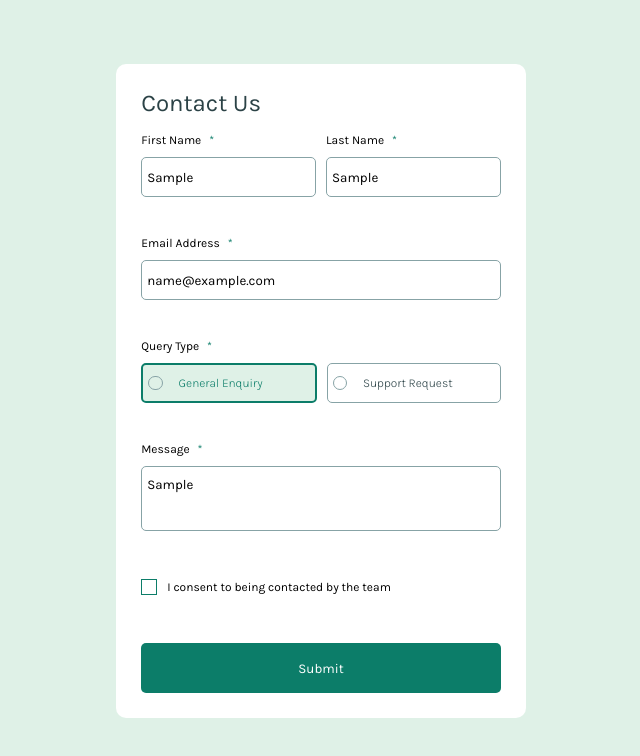
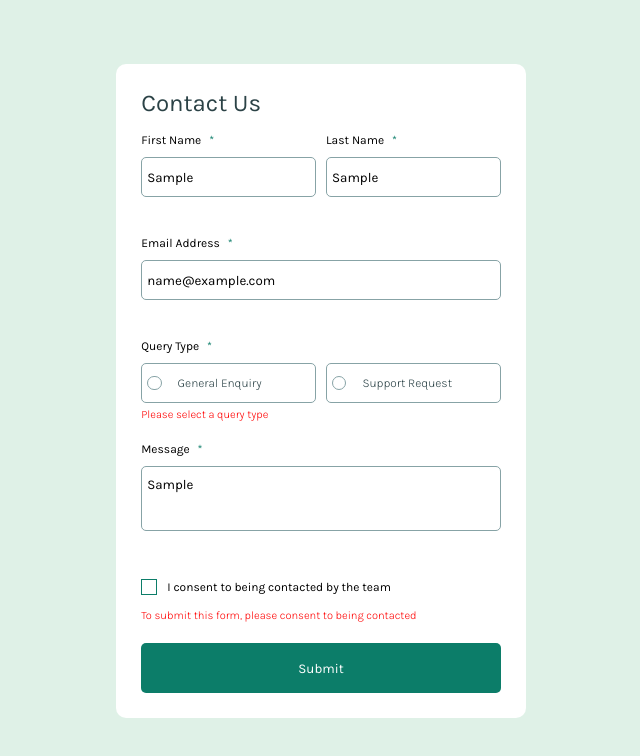
Before and after one commit to TonyHansord/fem-contact-form, a plain HTML site: page index.html in a window 1280 px wide. Both pictures are taken after typing "Sample", "Sample", "name@example.com", "Sample" into the empty fields and a click on the button "Submit". Shown: the whole page, without its empty margins (319-959 px from the left). Drawn offline with Linux system fonts and the light colour scheme.

Commit message:
added form validation

```diff
--- a/index.html
+++ b/index.html
@@ -27,26 +27,28 @@
             <div class="form-field">
               <label for="first_name" class="field-label"> First Name </label>
               <input type="text" id="first_name" name="first_name" required />
-              <p class="error-message">This field is required</p>
+              <p class="error-message hidden">This field is required</p>
             </div>
             <div class="form-field">
               <label for="last_name" class="field-label"> Last Name </label>
               <input type="text" id="first_name" name="first_name" required />
-              <p class="error-message">This field is required</p>
+              <p class="error-message hidden">This field is required</p>
             </div>
           </div>
           <div class="email">
             <div class="form-field">
               <label for="email" class="field-label"> Email Address </label>
               <input type="email" id="email" name="email" required />
-              <p class="error-message">Please enter a valid email address</p>
+              <p class="error-message hidden">
+                Please enter a valid email address
+              </p>
             </div>
           </div>
           <div class="query-type">
             <div class="form-field">
               <label for="query_type" class="field-label"> Query Type </label>
               <div class="radio-group">
-                <label for="general_enquiry" class="is-checked"
+                <label for="general_enquiry"
                   ><input
                     type="radio"
                     id="general_enquiry"
@@ -65,14 +67,14 @@
                   />Support Request</label
                 >
               </div>
-              <p class="error-message">Please select a query type</p>
+              <p class="error-message hidden">Please select a query type</p>
             </div>
           </div>
           <div class="message">
             <div class="form-field">
               <label for="message" class="field-label"> Message </label>
               <textarea id="message" name="message" required></textarea>
-              <p class="error-message">This field is required</p>
+              <p class="error-message hidden">This field is required</p>
             </div>
           </div>
 
@@ -89,7 +91,7 @@
                 I consent to being contacted by the team
               </label>
             </div>
-            <p class="error-message">
+            <p class="error-message hidden">
               To submit this form, please consent to being contacted
             </p>
           </div>
--- a/index.js
+++ b/index.js
@@ -1,5 +1,3 @@
-
-
 const queryTypes = document.querySelectorAll('input[type="radio"]')
 
 // Handle query type change
@@ -18,5 +16,52 @@ queryTypes.forEach(queryType => {
 
 // Handle form validation
 
+const inputs = document.querySelectorAll('input')
+const message = document.querySelector('textarea')
+const consent = document.querySelector('input[type="checkbox"]')
+const submitButton = document.querySelector('button')
+const errorMessages = document.querySelectorAll('.error-message')
+
+const fields = [...inputs, message]
+
+const validateForm = () => {
+  errorMessages.forEach(errorMessage => {
+    errorMessage.classList.add('hidden')
+  })
+
+  let isValid = true
+
+  for (const field of fields) {
+    if (field.value === '') {
+      console.log(field.parentElement)
+      field.parentElement.lastElementChild.classList.remove('hidden')
+
+      isValid = false
+    }
+  }
+
+  if (document.querySelector('.is-checked') === null) {
+    document
+      .querySelector('.query-type .form-field')
+      .lastElementChild.classList.remove('hidden')
+    isValid = false
+  }
+
+  if (!consent.checked) {
+    consent.parentElement.parentElement.lastElementChild.classList.remove(
+      'hidden'
+    )
+    isValid = false
+  }
+  return isValid
+}
+
+submitButton.addEventListener('click', e => {
+  console.log('submit button clicked')
+
+  if (!validateForm()) {
+    e.preventDefault()
+  }
+})
 
 // Handle form submit
--- a/styles/styles.css
+++ b/styles/styles.css
@@ -132,7 +132,6 @@ label {
 }
 
 .error-message {
-  visibility: hidden;
   color: var(--error-color);
   font-size: 0.7em;
   font-weight: 300;
@@ -210,7 +209,7 @@ button:hover {
 }
 
 .hidden {
-  display: none;
+ visibility: hidden;
 }
 
 .modal-title {
```
